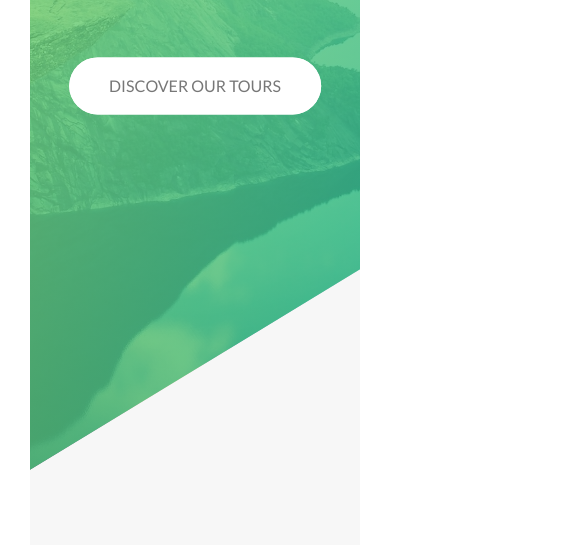
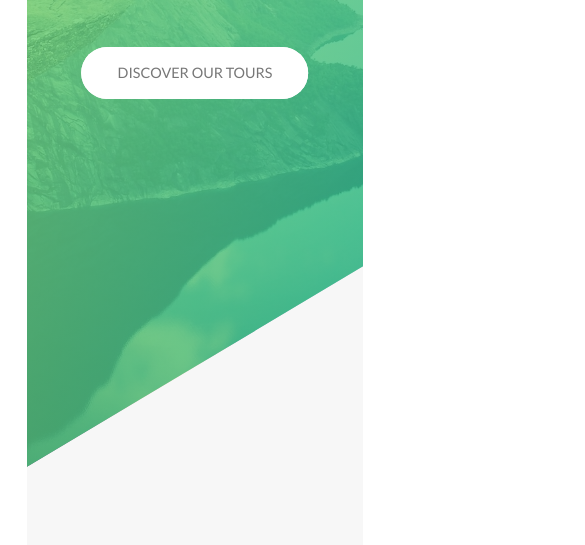
Before and after one commit to sivakusayan/Natours, a website: page index.html in a window 390 px wide. Shown: the part 362-907 px from the top of the page, 585 px wide, since content can reach past the window. Drawn offline with Linux system fonts and the light colour scheme.

Commit message:
Added media query manager mixin

```diff
--- a/sass/abstracts/_mixins.scss
+++ b/sass/abstracts/_mixins.scss
@@ -5,3 +5,35 @@
         clear: both;
     }
 }
+
+//MEDIA QUERY MANAGER
+/*
+0 - 600px;        Phone
+600px - 900px;    Tablet portrait
+900px - 1200px;   Tablet landscape
+
+1200px - 1800px;  Normal styles apply
+
+1800px + ;        Big desktop
+
+Breakpoint argument choices:
+- phone
+- tab-port
+- tab-land
+- big-desktop
+*/
+
+@mixin respond($breakpoint) {
+    @if $breakpoint == phone {
+        @media (max-width: 37.5em) {@content};  //600px
+    }
+    @if $breakpoint == tab-port {
+        @media (max-width: 56.25px) {@content};   //900px
+    }
+    @if $breakpoint == tab-land {
+        @media (max-width: 75em) {@content};  //1200px
+    }
+    @if $breakpoint == big-desktop {
+        @media (min-width: 112.5em) {@content};  //1800px
+    }
+}
--- a/sass/base/_base.scss
+++ b/sass/base/_base.scss
@@ -1,5 +1,17 @@
 html {
     font-size: 62.5%;
+
+    @include respond(big-desktop) {
+        font-size: 75%;
+    }
+
+    @include respond(tab-land) {
+        font-size: 56.25%;
+    }
+
+    @include respond(tab-port) {
+        font-size: 50%;
+    }
 }
 
 body {
```
Also changed, not shown: css/style.css.
